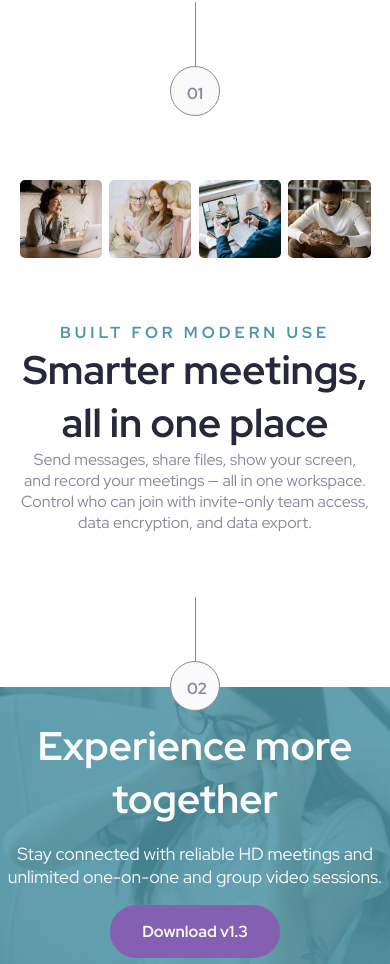
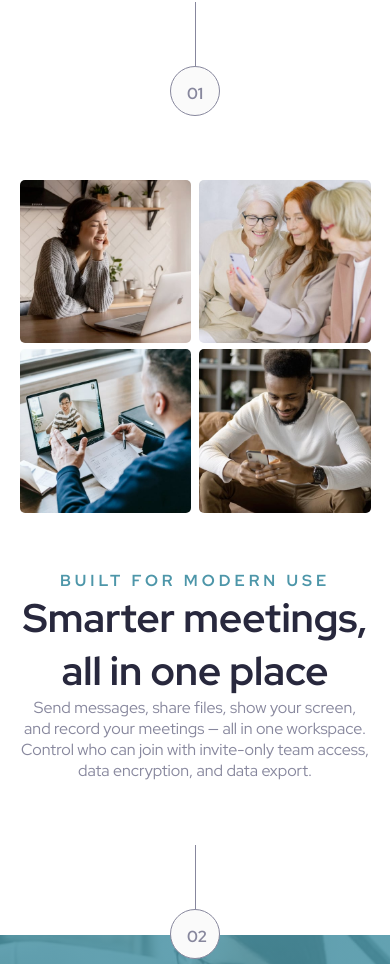
Before and after one commit to nlukic97/zadatak_2, a website: page starter-code/index.html in a window 390 px wide. Shown: the part 861-1825 px from the top of the page. Drawn offline with Linux system fonts and the light colour scheme.

Commit message:
reel view for mobile made

```diff
--- a/starter-code/scss/components/_reel.scss
+++ b/starter-code/scss/components/_reel.scss
@@ -9,3 +9,10 @@
         width: 100%;
     }
 }
+
+@media screen and (max-width:480px) {
+    .user-reel {
+        grid-template-rows: 2;
+        grid-template-columns: repeat(2,1fr);
+    }
+}
```
Also changed, not shown: starter-code/css/style.css, 1 other file.
